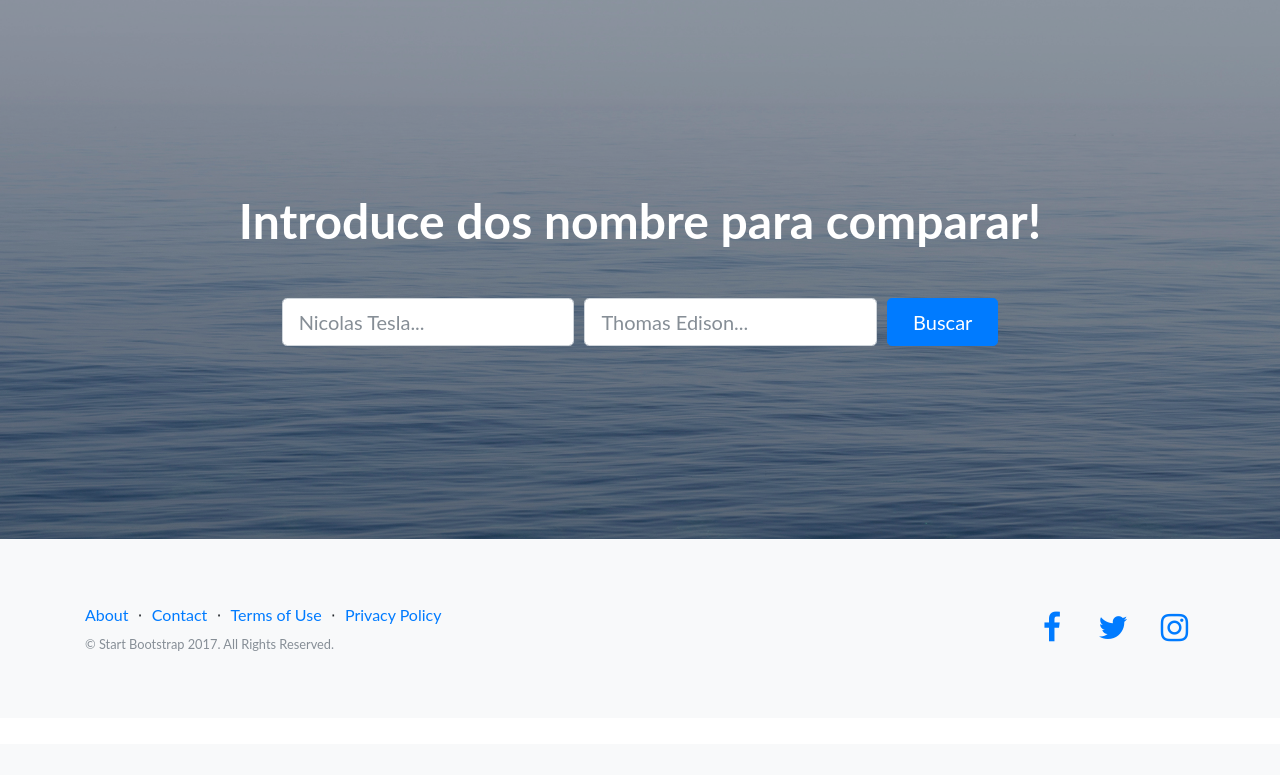
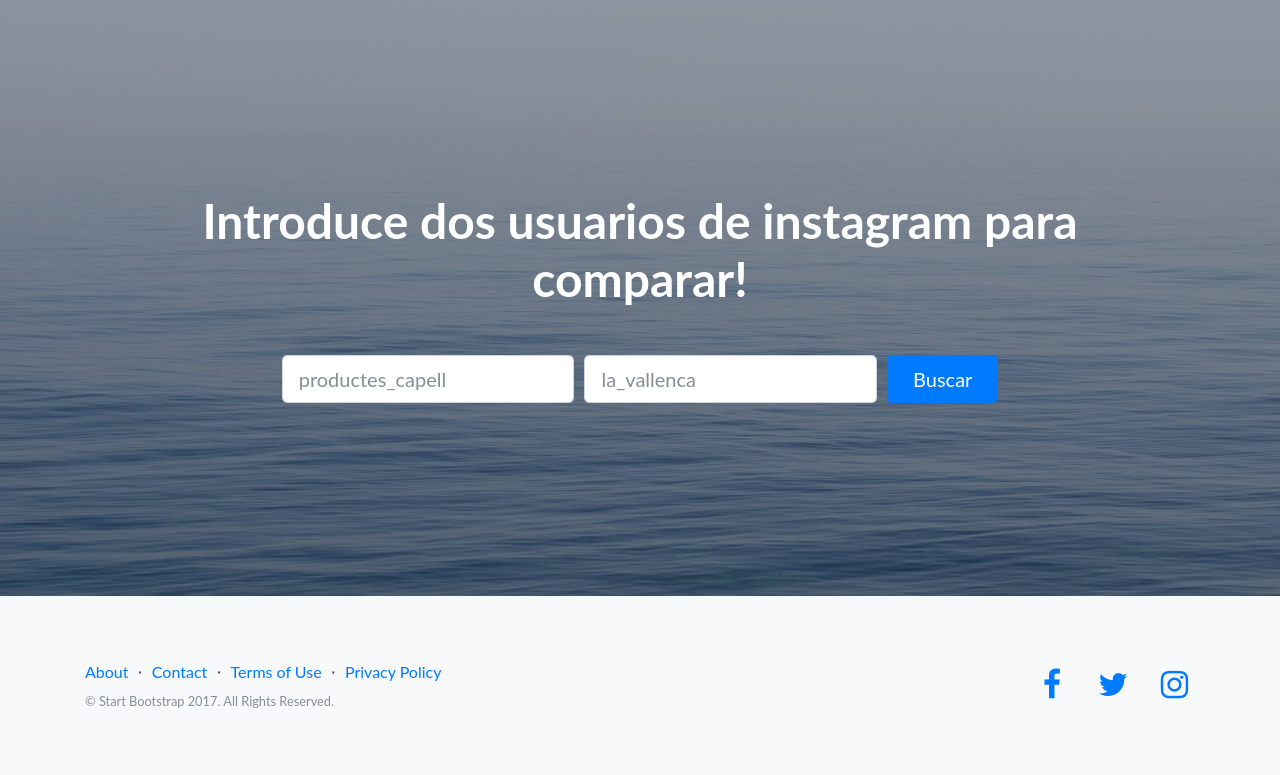
Before and after one commit to DaniilDigtyar/HackEPS2017, a Django app: page / in a window 1280 px wide. Shown: the part 56-831 px from the top of the page. Before the commit the page ends 707 px from the top, so only its background shows below. Run offline with Django 3.2, Linux system fonts and the light colour scheme; some libraries are stand-ins or nearby versions.

Commit message:
Inferface change

```diff
--- a/crawler/forms.py
+++ b/crawler/forms.py
@@ -7,7 +7,7 @@ class SearchUser(forms.Form):
         widget=forms.TextInput(
         	attrs={
         		'class':'form-control form-control-lg',
-        		'placeholder':'Nicolas Tesla...'}
+        		'placeholder':'productes_capell'}
         )
     )
     name2 = forms.CharField(
@@ -16,6 +16,6 @@ class SearchUser(forms.Form):
          widget=forms.TextInput(
         	attrs={
         		'class':'form-control form-control-lg',
-        		'placeholder':'Thomas Edison...'}
+        		'placeholder':'la_vallenca'}
         )
     )
--- a/crawler/templates/crawler/inici.html
+++ b/crawler/templates/crawler/inici.html
@@ -43,7 +43,7 @@
       <div class="container-fluid">
         <div class="row">
           <div class="col-xl-9 mx-auto">
-            <h1 class="mb-5">Introduce dos nombre para comparar!</h1>
+            <h1 class="mb-5">Introduce dos usuarios de instagram para comparar!</h1>
           </div>
           <div class="col-md-10 col-lg-8 col-xl-7 mx-auto">
             <form method="POST" class="post-form">
```
